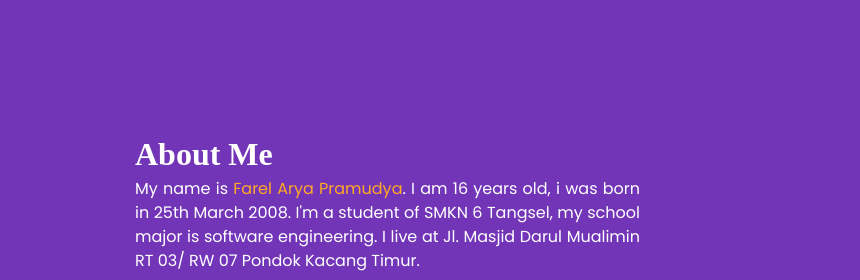
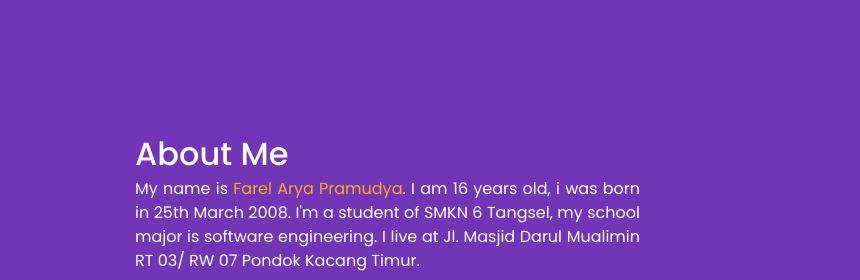
Before and after one commit to 250308zz/multiple-pages-template, a plain HTML site: page index.html in a window 1280 px wide. Shown: the part 800-1080 px from the top of the page, 0-860 px from the left. Drawn offline with nearby package versions, Linux system fonts and the light colour scheme.

Commit message:
Update index.html

```diff
--- a/index.html
+++ b/index.html
@@ -123,7 +123,7 @@
         <div class="col-md-6">
           <div class="about-detail-box">
             <div class="heading_container">
-              <h2 style="font-family: Poppins-Medium;">
+              <h2 style="font-family: Poppins, sans-serif; font-weight: 500;">
                 About Me
               </h2>
             </div>
```
